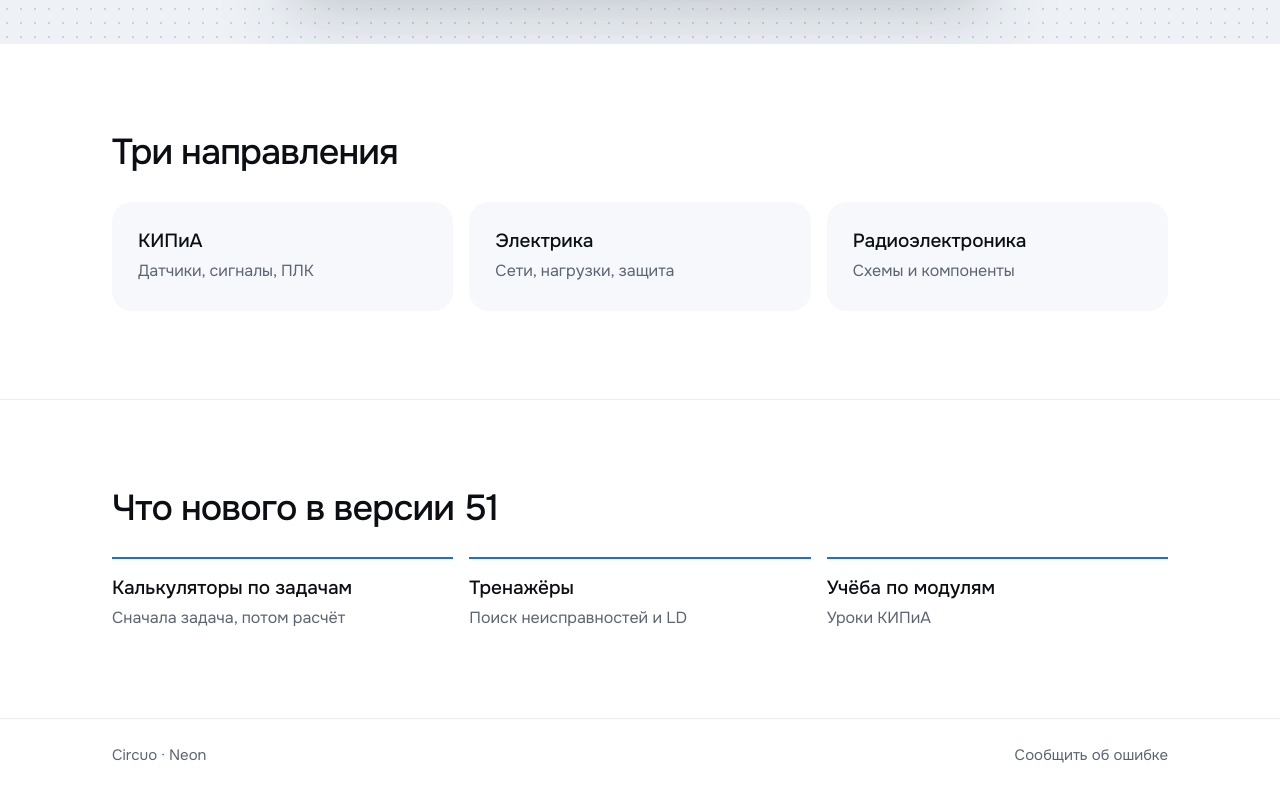
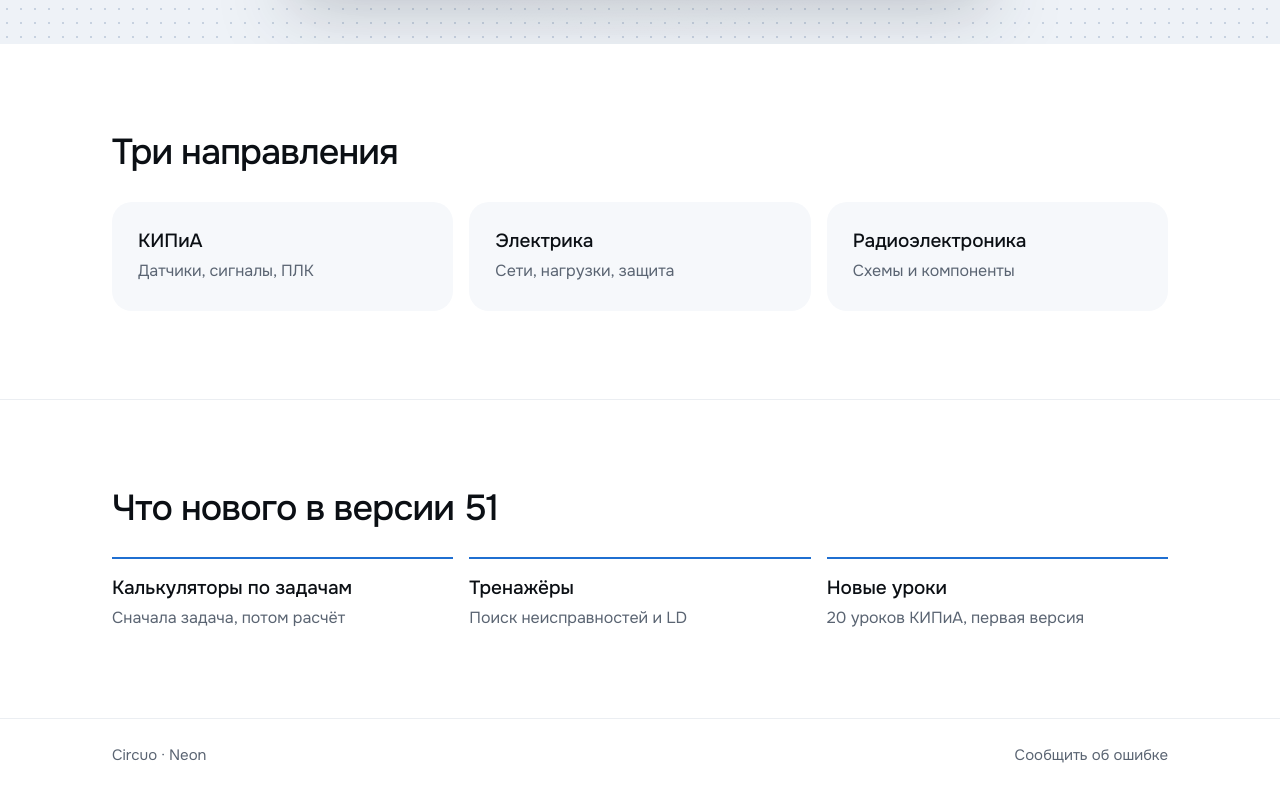
Before and after one commit to Neow112/Circuo--beta, a plain HTML site: page index.html in a window 1280 px wide. Shown: the part 941-1741 px from the top of the page. Drawn offline with Linux system fonts and the light colour scheme.

Commit message:
Сайт: пункт «Новые уроки»
Co-Authored-By: Claude Opus 5.5 <noreply@anthropic.com>
Claude-Session: https://claude.ai/code/session_017EFzd2BfXe9t4H1e3uQ1LP

```diff
--- a/index.html
+++ b/index.html
@@ -253,7 +253,7 @@ footer a:hover{color:var(--blue)}
       <div class="grid3 news-list">
         <div class="news rv"><b>Калькуляторы по задачам</b><span>Сначала задача, потом расчёт</span></div>
         <div class="news rv" style="transition-delay:.12s"><b>Тренажёры</b><span>Поиск неисправностей и LD</span></div>
-        <div class="news rv" style="transition-delay:.24s"><b>Учёба по модулям</b><span>Уроки КИПиА</span></div>
+        <div class="news rv" style="transition-delay:.24s"><b>Новые уроки</b><span>20 уроков КИПиА, первая версия</span></div>
       </div>
     </div>
   </section>
```
